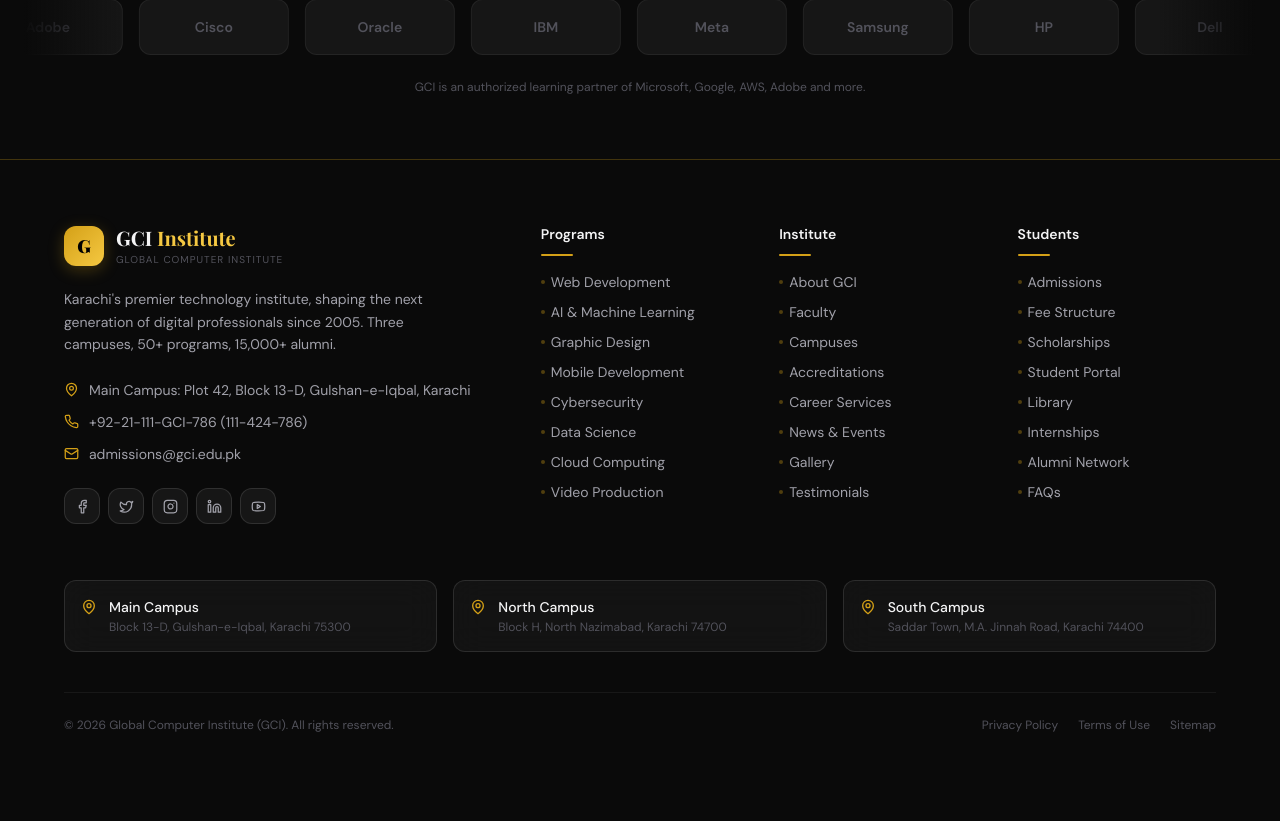
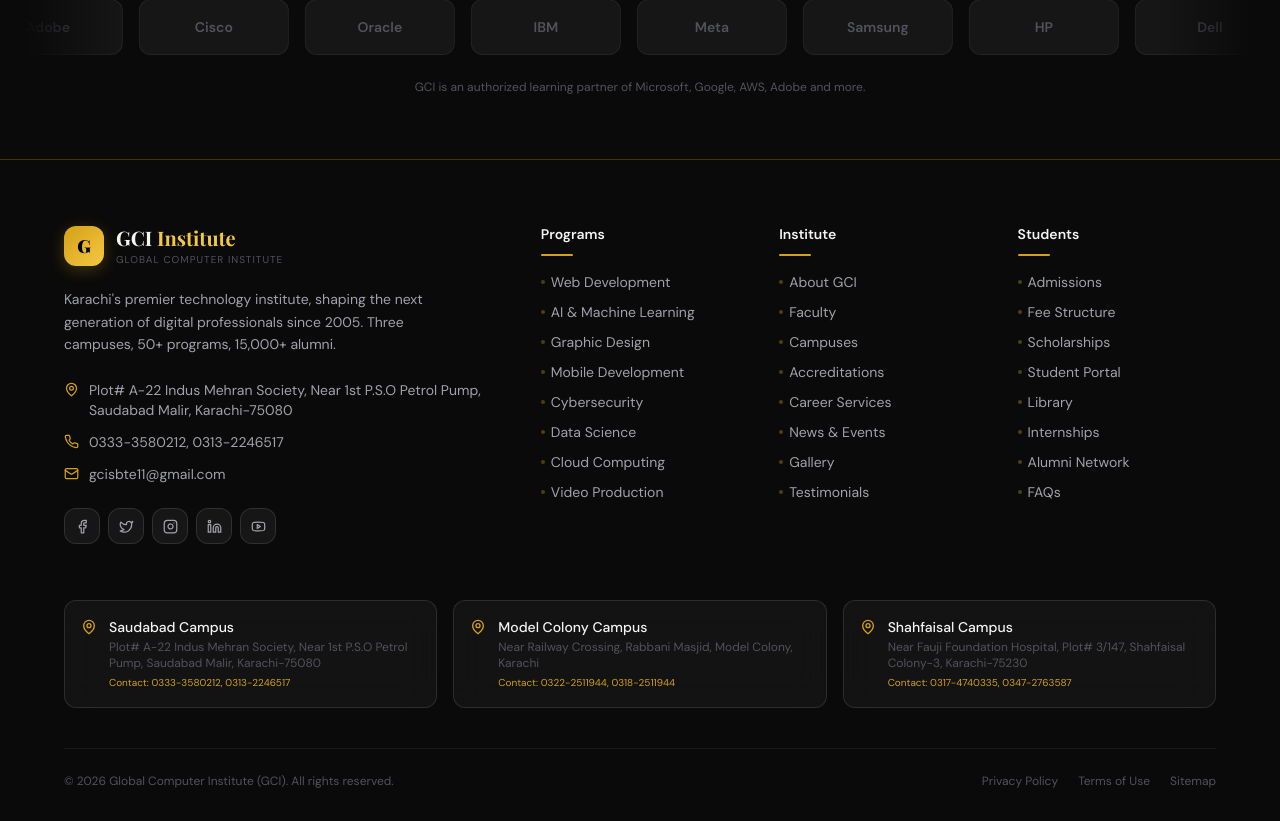
Before and after one commit to hamza-nasir9/Global-Computer-Institute, a Next.js app: page / in a window 1280 px wide. Shown: the part 9395-10216 px from the top of the page. Before the commit the page ends 10160 px from the top, so only its background shows below. Built offline with nearby package versions, Linux system fonts and the light colour scheme; no server answers.

Commit message:
Update: Footer addresses with correct campus info and contacts

```diff
--- a/src/components/layout/Footer.jsx
+++ b/src/components/layout/Footer.jsx
@@ -7,11 +7,14 @@ const FOOTER_LINKS = {
   Institute: ['About GCI','Faculty','Campuses','Accreditations','Career Services','News & Events','Gallery','Testimonials'],
   Students: ['Admissions','Fee Structure','Scholarships','Student Portal','Library','Internships','Alumni Network','FAQs'],
 };
+
+// ✅ UPDATED CAMPUS ADDRESSES (As per your image)
 const CAMPUSES_INFO = [
-  { name:'Main Campus',  addr:'Block 13-D, Gulshan-e-Iqbal, Karachi 75300' },
-  { name:'North Campus', addr:'Block H, North Nazimabad, Karachi 74700' },
-  { name:'South Campus', addr:'Saddar Town, M.A. Jinnah Road, Karachi 74400' },
+  { name:'Saudabad Campus', addr:'Plot# A-22 Indus Mehran Society, Near 1st P.S.O Petrol Pump, Saudabad Malir, Karachi-75080' },
+  { name:'Model Colony Campus', addr:'Near Railway Crossing, Rabbani Masjid, Model Colony, Karachi' },
+  { name:'Shahfaisal Campus', addr:'Near Fauji Foundation Hospital, Plot# 3/147, Shahfaisal Colony-3, Karachi-75230' },
 ];
+
 const SOCIALS = [
   { Icon: Facebook, href:'#' },{ Icon: Twitter, href:'#' },
   { Icon: Instagram, href:'#' },{ Icon: Linkedin, href:'#' },{ Icon: Youtube, href:'#' },
@@ -33,17 +36,23 @@ export default function Footer() {
             <p className="text-sm leading-relaxed mb-6 max-w-sm" style={{ color:'var(--text-secondary)' }}>
               Karachi&apos;s premier technology institute, shaping the next generation of digital professionals since 2005. Three campuses, 50+ programs, 15,000+ alumni.
             </p>
+
+            {/* ✅ UPDATED Contact Info */}
             <div className="space-y-3 mb-6">
-              {[
-                { Icon:MapPin, text:'Main Campus: Plot 42, Block 13-D, Gulshan-e-Iqbal, Karachi' },
-                { Icon:Phone,  text:'+92-21-111-GCI-786 (111-424-786)' },
-                { Icon:Mail,   text:'admissions@gci.edu.pk' },
-              ].map(({ Icon, text }, i) => (
-                <div key={i} className="flex items-start gap-2.5 text-sm" style={{ color:'var(--text-secondary)' }}>
-                  <Icon size={15} className="text-[#D4A017] mt-0.5 flex-shrink-0" /><span>{text}</span>
-                </div>
-              ))}
+              <div className="flex items-start gap-2.5 text-sm" style={{ color:'var(--text-secondary)' }}>
+                <MapPin size={15} className="text-[#D4A017] mt-0.5 flex-shrink-0" />
+                <span>Plot# A-22 Indus Mehran Society, Near 1st P.S.O Petrol Pump, Saudabad Malir, Karachi-75080</span>
+              </div>
+              <div className="flex items-start gap-2.5 text-sm" style={{ color:'var(--text-secondary)' }}>
+                <Phone size={15} className="text-[#D4A017] mt-0.5 flex-shrink-0" />
+                <span>0333-3580212, 0313-2246517</span>
+              </div>
+              <div className="flex items-start gap-2.5 text-sm" style={{ color:'var(--text-secondary)' }}>
+                <Mail size={15} className="text-[#D4A017] mt-0.5 flex-shrink-0" />
+                <span>gcisbte11@gmail.com</span>
+              </div>
             </div>
+
             <div className="flex gap-2">
               {SOCIALS.map(({ Icon, href }, i) => (
                 <a key={i} href={href}
@@ -79,6 +88,7 @@ export default function Footer() {
           ))}
         </div>
 
+        {/* ✅ UPDATED Campus Cards with new addresses */}
         <div className="grid grid-cols-1 md:grid-cols-3 gap-4 mb-10">
           {CAMPUSES_INFO.map(c => (
             <div key={c.name} className="glass rounded-xl p-4 flex items-start gap-3" style={{ borderColor:'var(--border-medium)' }}>
@@ -86,6 +96,7 @@ export default function Footer() {
               <div>
                 <p className="text-sm font-medium" style={{ color:'var(--text-primary)' }}>{c.name}</p>
                 <p className="text-xs mt-0.5" style={{ color:'var(--text-muted)' }}>{c.addr}</p>
+                <p className="text-[10px] mt-1" style={{ color:'#D4A017' }}>Contact: {c.name === 'Saudabad Campus' ? '0333-3580212, 0313-2246517' : c.name === 'Model Colony Campus' ? '0322-2511944, 0318-2511944' : '0317-4740335, 0347-2763587'}</p>
               </div>
             </div>
           ))}
```
